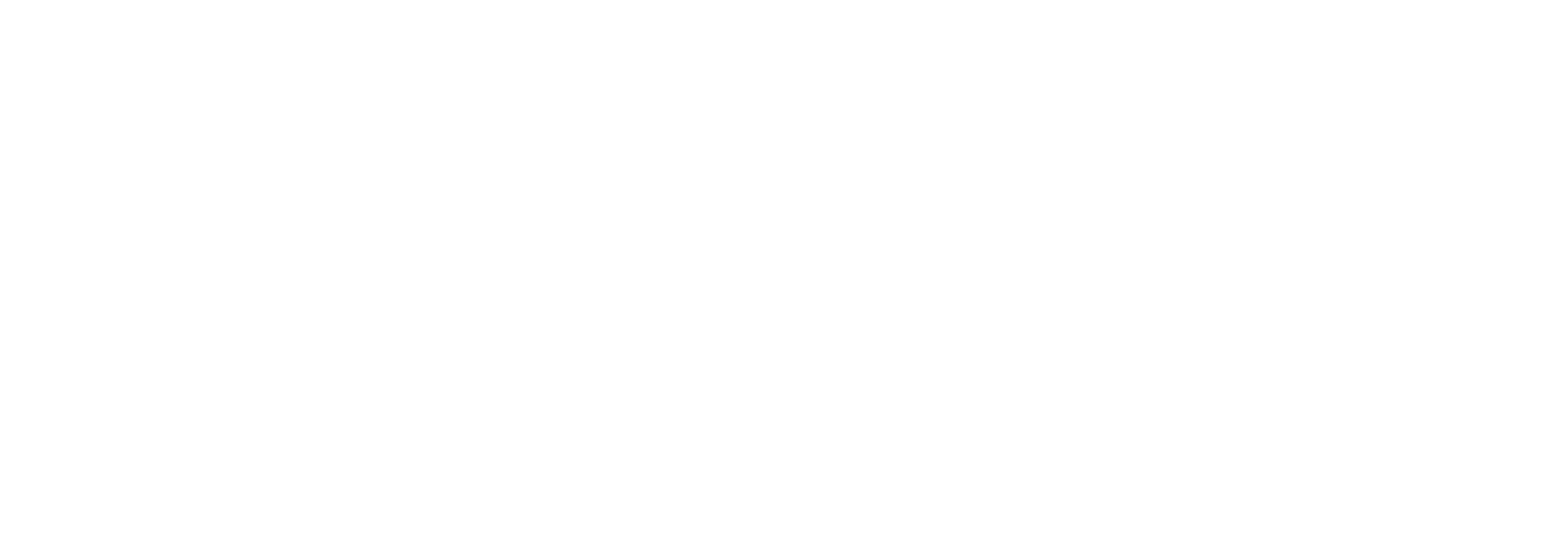
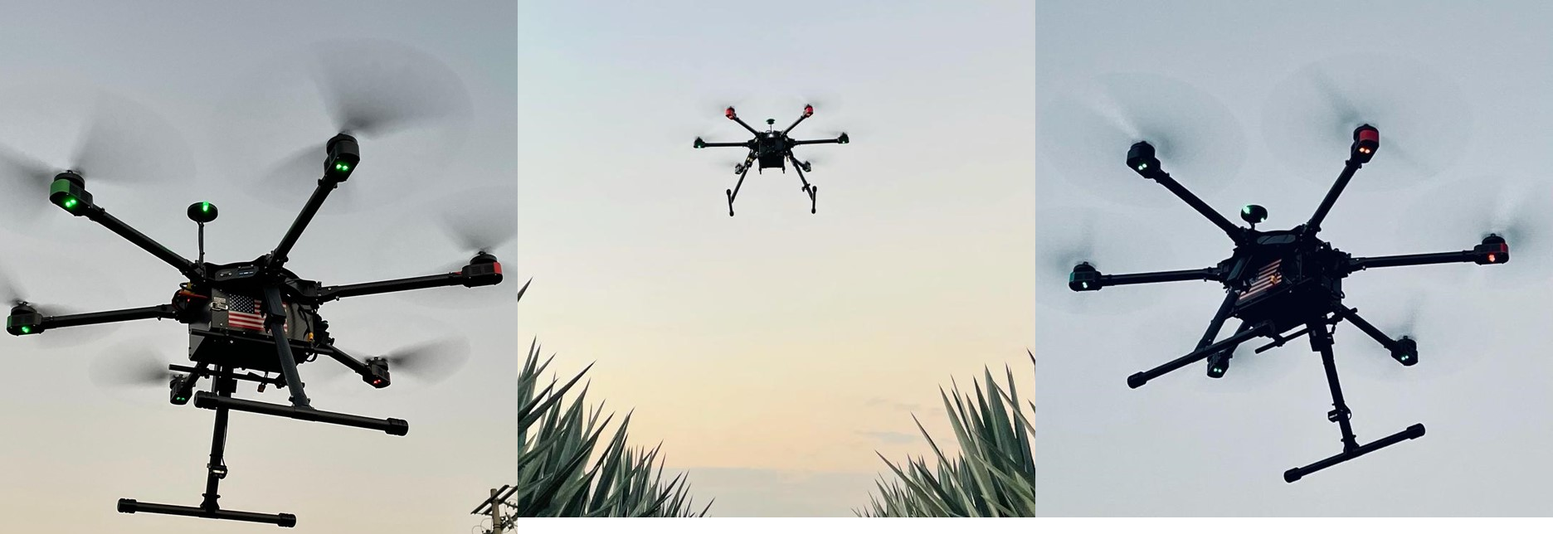
Before and after one commit to danielperez1234/volare_web, a React (Create React App) app: page / in a window 1280 px wide. Shown: the top 644 px of the page at 83% size, 1872 px wide, since content can reach past the window. Built offline with nearby package versions, Linux system fonts and the light colour scheme.

Commit message:
Update App.tsx

```diff
--- a/src/App.tsx
+++ b/src/App.tsx
@@ -2,6 +2,7 @@
 import logo from './logo.svg';
 import './App.css';
 import { Navbar } from './componentes/appNavbar';
+import { Carousel } from './componentes/appCarousel';
 
 function App() {
   return (
@@ -9,6 +10,9 @@
       <header className="App-header">
         <Navbar/>
       </header>
+      <body>
+        <Carousel/>
+      </body>
     </div>
   );
 }
```
